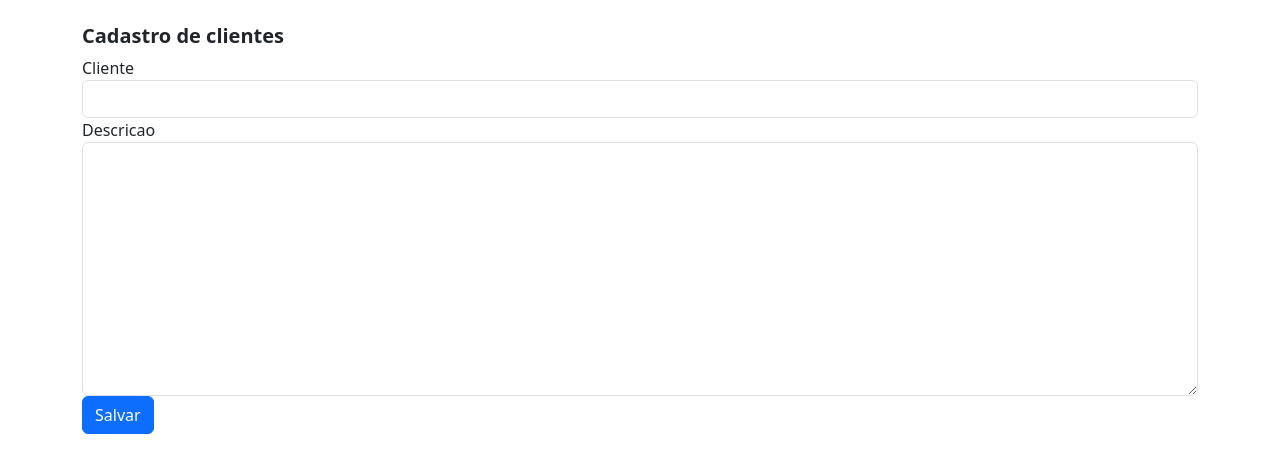
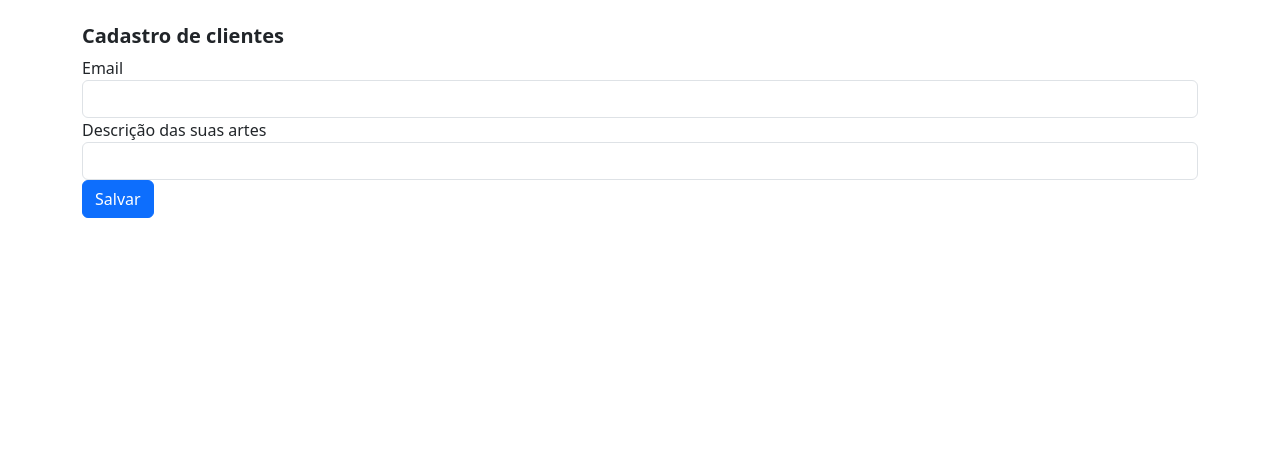
Before and after one commit to anleaes/2023-02-UDWMJ-GRUPO-09, a Django app: page /clientes/adicionar/ in a window 1280 px wide. Shown: the part 92-565 px from the top of the page. Run offline with Django 4.2, Linux system fonts and the light colour scheme; some libraries are stand-ins or nearby versions.

Commit message:
Arrumando-erros

```diff
--- a/museuapp/apps/artes/models.py
+++ b/museuapp/apps/artes/models.py
@@ -6,7 +6,7 @@ class Arte(models.Model):
     created_on = models.DateTimeField(auto_now_add=True)
     updated_on = models.DateTimeField(auto_now=True)
     name = models.CharField('Nome', max_length=50)
-    description = models.TextField('Descricao', max_length=100)
+    description = models.CharField('Descricao', max_length=100)
 
     class Meta:
         verbose_name = 'artes'
--- a/museuapp/apps/artistas/models.py
+++ b/museuapp/apps/artistas/models.py
@@ -6,7 +6,7 @@ class Artista(models.Model):
     created_on = models.DateTimeField(auto_now_add=True)
     updated_on = models.DateTimeField(auto_now=True)
     name = models.CharField('Nome', max_length=50)
-    description = models.TextField('Descricao', max_length=100)
+    description = models.CharField('Descricao', max_length=100)
 
     class Meta:
         verbose_name = 'artistas'
--- a/museuapp/apps/clientes/models.py
+++ b/museuapp/apps/clientes/models.py
@@ -6,7 +6,7 @@ class Cliente(models.Model):
     created_on = models.DateTimeField(auto_now_add=True)
     updated_on = models.DateTimeField(auto_now=True)
     name = models.CharField('Nome', max_length=50)
-    description = models.TextField('Descricao', max_length=100)
+    description = models.CharField('Descricao', max_length=100)
 
     class Meta:
         verbose_name = 'clientes'
--- a/museuapp/apps/entidades/models.py
+++ b/museuapp/apps/entidades/models.py
@@ -6,7 +6,7 @@ class Entidade(models.Model):
     created_on = models.DateTimeField(auto_now_add=True)
     updated_on = models.DateTimeField(auto_now=True)
     name = models.CharField('Nome', max_length=50)
-    description = models.TextField('Descricao', max_length=100)
+    description = models.CharField('Descricao', max_length=100)
 
     class Meta:
         verbose_name = 'entidades'
--- a/museuapp/templates/artes/add_arte.html
+++ b/museuapp/templates/artes/add_arte.html
@@ -18,11 +18,11 @@
                 <form action="" method="POST">
                 {% csrf_token %}
                 <div class="form-group">
-                   <label for="{{ form.name.id_for_label }}">Arte</label>
+                   <label for="{{ form.name.id_for_label }}">Tipo de arte</label>
                    {{ form.name|add_class:"form-control" }}
                 </div>
                 <div class="form-group">
-                    <label for="{{ form.description.id_for_label }}">Descricao</label>
+                    <label for="{{ form.description.id_for_label }}">Nome do artista</label>
                     {{ form.description|add_class:"form-control" }}
                  </div>
                     <button type="submit" class="btn btn-primary">Salvar</button>
--- a/museuapp/templates/artistas/add_artista.html
+++ b/museuapp/templates/artistas/add_artista.html
@@ -18,11 +18,11 @@
                 <form action="" method="POST">
                 {% csrf_token %}
                 <div class="form-group">
-                   <label for="{{ form.name.id_for_label }}">Artista</label>
+                   <label for="{{ form.name.id_for_label }}">Nome</label>
                    {{ form.name|add_class:"form-control" }}
                 </div>
                 <div class="form-group">
-                    <label for="{{ form.description.id_for_label }}">Descricao</label>
+                    <label for="{{ form.description.id_for_label }}">Idade</label>
                     {{ form.description|add_class:"form-control" }}
                  </div>
                     <button type="submit" class="btn btn-primary">Salvar</button>
--- a/museuapp/templates/clientes/add_cliente.html
+++ b/museuapp/templates/clientes/add_cliente.html
@@ -18,11 +18,11 @@
                 <form action="" method="POST">
                 {% csrf_token %}
                 <div class="form-group">
-                   <label for="{{ form.name.id_for_label }}">Cliente</label>
+                   <label for="{{ form.name.id_for_label }}">Email</label>
                    {{ form.name|add_class:"form-control" }}
                 </div>
                 <div class="form-group">
-                    <label for="{{ form.description.id_for_label }}">Descricao</label>
+                    <label for="{{ form.description.id_for_label }}">Descrição das suas artes</label>
                     {{ form.description|add_class:"form-control" }}
                  </div>
                     <button type="submit" class="btn btn-primary">Salvar</button>
```
